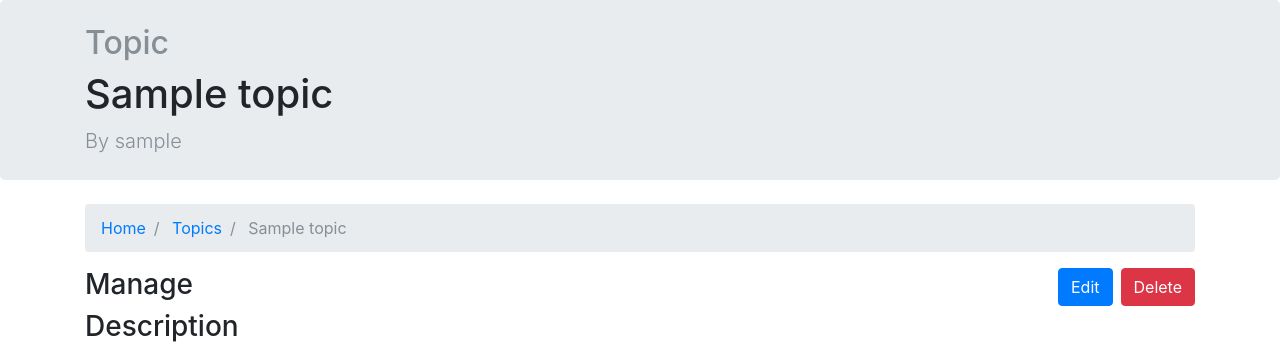
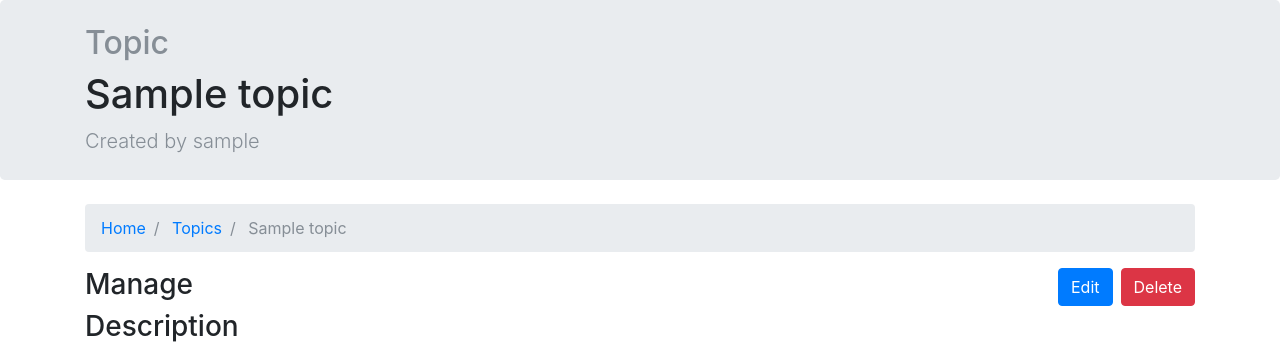
Before and after one commit to OffTheMark/scopecreep, a Django app: page /topic/1/ in a window 1280 px wide. Shown: the part 56-402 px from the top of the page. Run offline with Django 3.2, Linux system fonts and the light colour scheme; a user stored in the database is signed in; tables that the repository leaves empty hold one stand-in row (values such as "Sample post"); some libraries are stand-ins or nearby versions.

Commit message:
Tweak jumbotron for suggestion and topic detail pages

```diff
--- a/polls/templates/polls/suggestion.html
+++ b/polls/templates/polls/suggestion.html
@@ -12,7 +12,7 @@
                 {{ suggestion.name }}
             </h1>
             <p class="lead text-muted mb-0">
-                By {{ suggestion.submitter }}
+                Created by {{ suggestion.submitter }}
             </p>
         </div>
     </div>
--- a/polls/templates/polls/topic.html
+++ b/polls/templates/polls/topic.html
@@ -12,7 +12,7 @@
                 {{ topic.name }}
             </h1>
             <p class="lead text-muted mb-0">
-                By {{ topic.submitter }}
+                Created by {{ topic.submitter }}
             </p>
         </div>
     </div>
```
